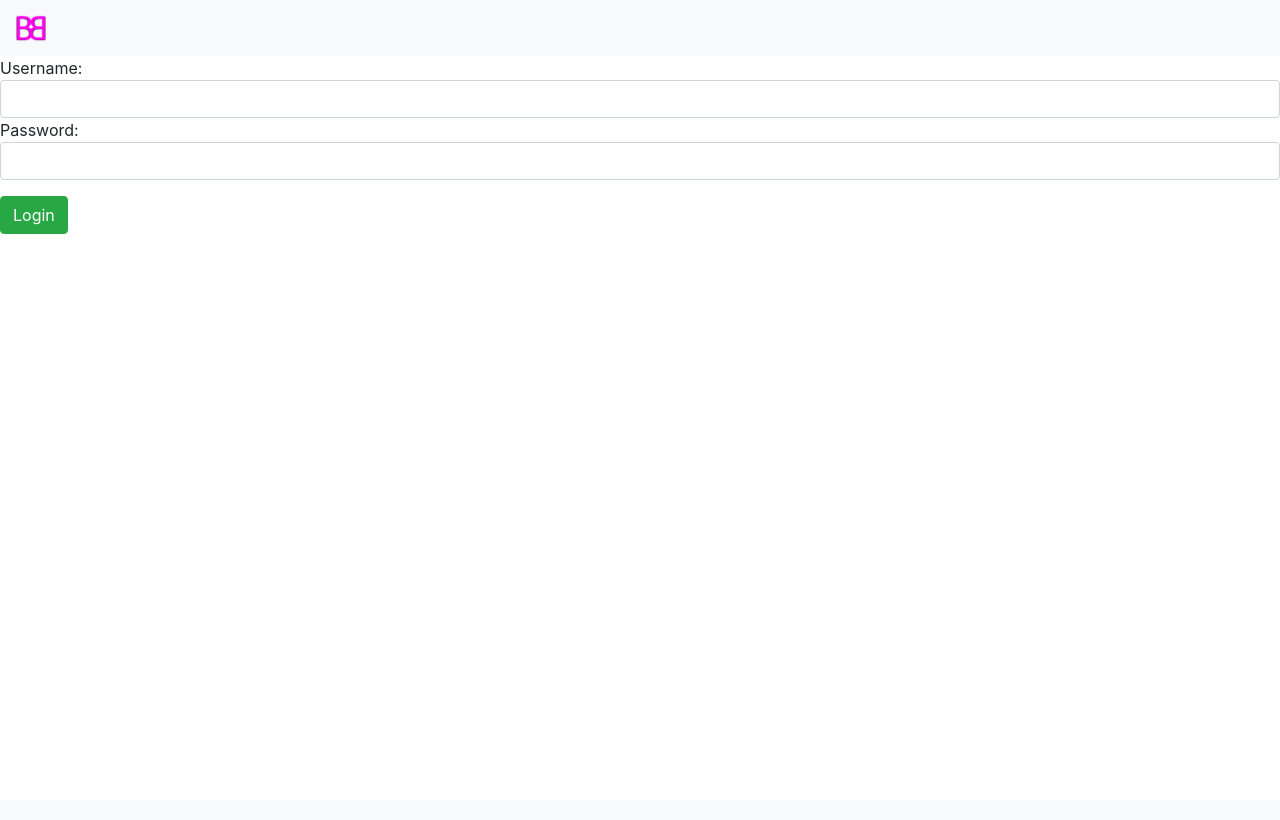
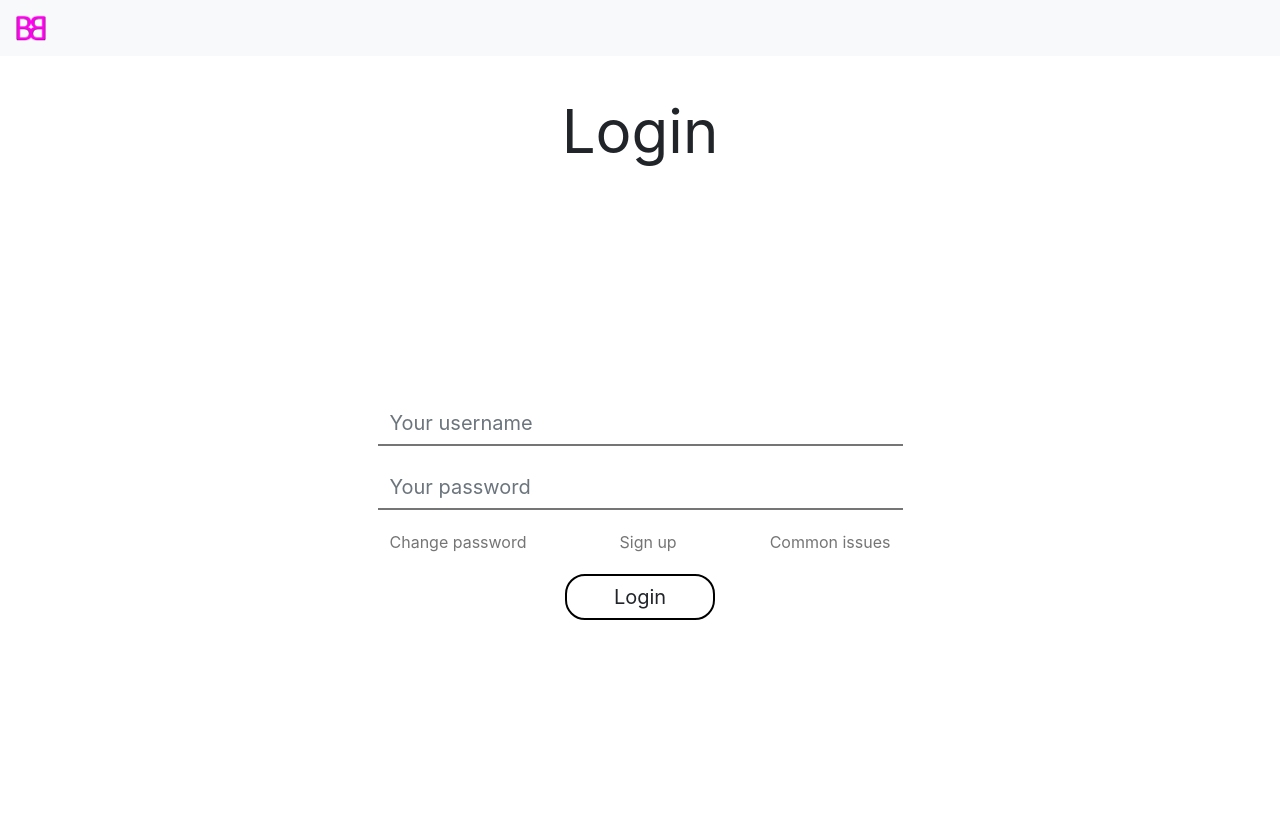
Before and after one commit to 3asyPe/blogger-business, a Django app: page /login/ in a window 1280 px wide. Before the commit the page ends 234 px from the top, so only its background shows below. Run offline with Django 3.2, Linux system fonts and the light colour scheme; some libraries are stand-ins or nearby versions.

Commit message:
First version of login design

```diff
--- a/blogger-business/account/templates/account/login.html
+++ b/blogger-business/account/templates/account/login.html
@@ -1,37 +1,33 @@
 {% extends "base.html" %}
+
+{% load static %}
+
+{% block base_head %}
+<link rel="stylesheet" href="{% static 'css/login.css' %}">
+{% endblock %}
 
 {% block content %}
 
-<form action="api/login/complete" method=POST id="login-form">
-    {% csrf_token %}
-    <div class="form-group">
-        Username:
-        <input type="text" required class="form-control" name="username">
-        Password:
-        <input type="password" required class="form-control" name="password">
+<div class="container">
+    <div class="form-title">Login</div>
+    <div class="alert">
+        <div class="alert-inner"></div>
     </div>
-    <button type="submit" class="btn btn-success">Login</button>
-</form>
+    <form class="login-form col-lg-6" action="api/login/complete" method=POST id="login-form">
+        {% csrf_token %}
+        <div class="form-group">
+            <input type="text" required class="form-control" placeholder="Your username" name="username">
+            <input type="password" required class="form-control" placeholder="Your password" name="password">
+        </div>
+        <div class="help-links">
+            <a href="" class="help-link">Change password</a>
+            <a href="/registration/" class="registration">Sign up</a>
+            <a href="" class="help-link">Common issues</a>
+        </div>
+        <button type="submit" class="btn btn-login">Login</button>
+    </form>
+</div>
 
-<script>
-    const form = document.querySelector("#login-form")
-    const next = new URL(window.location.href).searchParams.get("next")
-
-    form.addEventListener("submit", function(event){
-        event.preventDefault()
-        var oData = new FormData(form)
-        var oReq = new XMLHttpRequest()
-        oReq.open("POST", "/api/login/complete", true)
-        oReq.onload = function(oEvent) {
-            if (oReq.status == 200) {
-                console.log(JSON.parse(oReq.response))
-                window.location.href = next !== null ? next : JSON.parse(oReq.response).next_url
-            } else {
-                console.log("Error " + oReq.status + " occurred when trying to login your account.")
-            }
-        };
-        oReq.send(oData)
-    })
-</script>
+<script src="{% static 'js/login.js' %}"></script>
 
 {% endblock %}
--- a/blogger-business/account/views.py
+++ b/blogger-business/account/views.py
@@ -67,13 +67,12 @@ def login_account(request):
 
 def registration_view(request):
     account_type = request.GET.get("type") or request.POST.get("type")
-    context = {}
     if account_type == "bl":
-        return render(request, "blogger/registration.html", context)
+        return render(request, "blogger/registration.html", {})
     elif account_type == "bu":
-        return render(request, "business/registration.html", context)
+        return render(request, "business/registration.html", {})
     else:
-        raise ValueError("Specify type of account you want to register")
+        return render(request, "account/registration-choice.html", {})
 
 
 @api_view(["POST"])
--- /dev/null
+++ b/blogger-business/static/css/login.css
@@ -0,0 +1,70 @@
+.login-form{
+    display: block;
+    margin: 200px auto;
+}
+
+.form-title{
+    margin-top: 30px;
+    font-size: 60px;
+    text-align: center;
+}
+
+.form-control{
+    border: none;
+    border-radius: 0;
+    border-bottom: 2px solid rgb(117, 117, 117);
+
+    margin-top: 20px;
+    font-size: 20px;
+
+    transition: border-color .1s linear;
+    outline: none;
+}
+
+.form-control:focus{
+    border-color: #000;
+}
+
+.help-links{
+    margin-top: 20px;
+    padding: 0 12px;
+    display: flex;
+    justify-content: space-between;
+}
+
+.registration{
+    display: block;
+    text-align: center;
+    margin: auto;
+    color: rgb(117, 117, 117);
+}
+
+.help-link{
+    display: block;
+    color: rgb(117, 117, 117);
+}
+
+.btn-login{
+    display: block;
+    margin: 20px auto 15px;
+    width: 150px;
+    font-size: 20px;
+
+    border-radius: 20px;
+    border: 2px #000 solid;
+    transition: background-color .1s linear;
+}
+
+.btn-login:hover{
+    background-color: rgb(107, 152, 194);
+}
+
+.alert{
+    position: relative;
+}
+
+.alert-inner{
+    position: absolute;
+    right: 50%;
+    transform: translateX(50%);
+}
--- /dev/null
+++ b/blogger-business/static/js/login.js
@@ -0,0 +1,22 @@
+const form = document.querySelector("#login-form")
+const next = new URL(window.location.href).searchParams.get("next")
+
+form.addEventListener("submit", function(event){
+    event.preventDefault()
+    var oData = new FormData(form)
+    var oReq = new XMLHttpRequest()
+    oReq.open("POST", "/api/login/complete", true)
+    oReq.onload = function(oEvent) {
+        if (oReq.status == 200) {
+            console.log(JSON.parse(oReq.response))
+            window.location.href = next !== null ? next : JSON.parse(oReq.response).next_url
+        } else if(oReq.status == 401) {
+            alertDiv = document.querySelector(".alert-inner")
+            newAlertHtml = '<div class="alert alert-danger" role="alert">' +
+                                'Username or password is wrong or your account isn\'t activated (please check your email)' +
+                            '</div>'
+            alertDiv.innerHTML = newAlertHtml
+        }
+    };
+    oReq.send(oData)
+})
```
Also changed, not shown: blogger-business/account/templates/account/registration-choice.html (added, +21 -0 lines).
